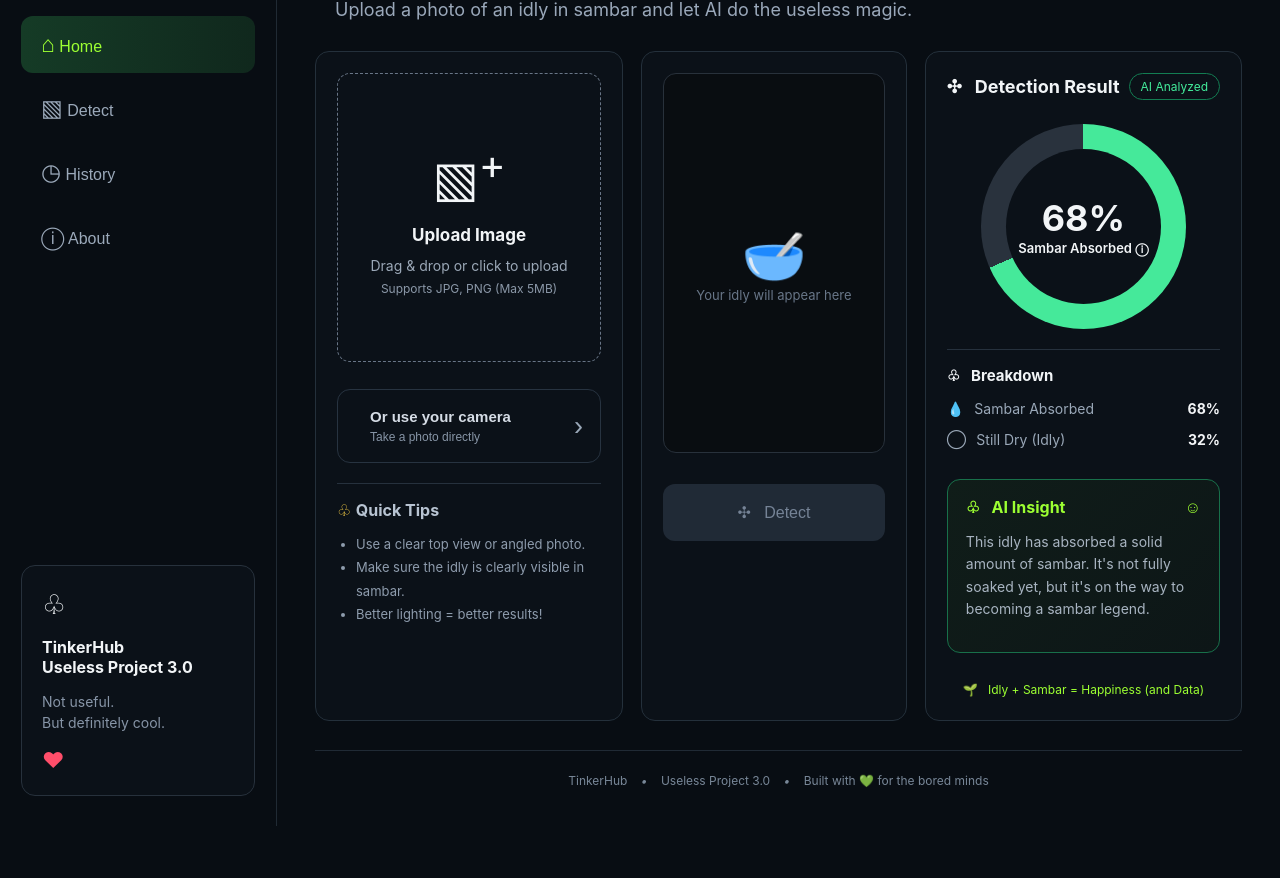
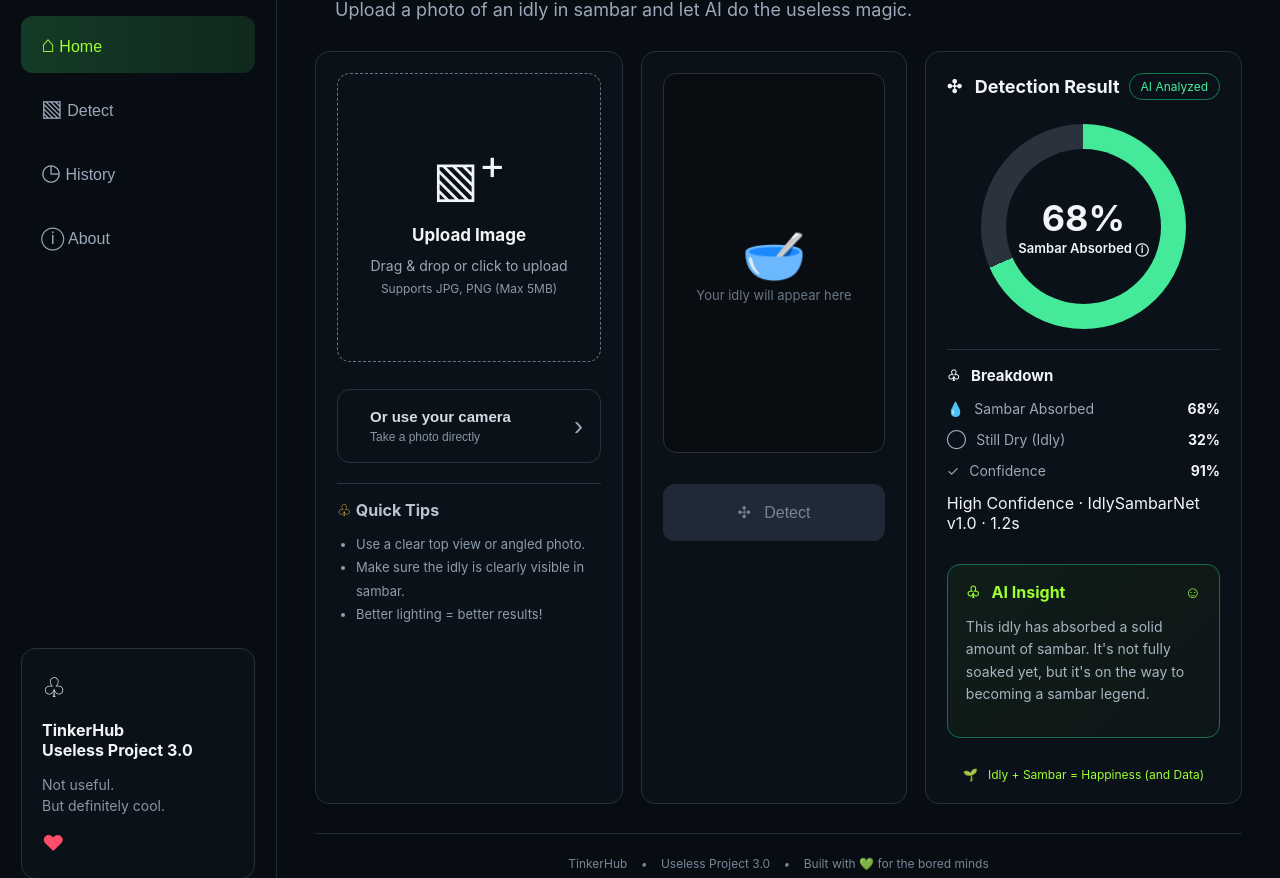
Before and after one commit to Albert-Shibu/SAQIAS, a Flask app: page / in a window 1280 px wide. Shown: the part 145-1023 px from the top of the page. Before the commit the page ends 971 px from the top, so only its background shows below. Run offline with Flask 3, Linux system fonts and the light colour scheme.

Commit message:
Updated project

```diff
--- a/app.py
+++ b/app.py
@@ -23,14 +23,13 @@ def detect():
     path = INPUT / secure_filename(image.filename)
     image.save(path)
 
-    # Replace this demo result with your friend's AI:
-    # from vision.measurements import analyze_image
-    # return jsonify(analyze_image(str(path)))
-
     return jsonify(
         absorption=68.4,
         dry=31.6,
         confidence=91.2,
+        confidence_label="High Confidence",
+        model_version="IdlySambarNet v1.0-useless",
+        analysis_time_ms=1240,
         insight="This idly has absorbed a solid amount of sambar. It's not fully soaked yet, but it's on the way to becoming a sambar legend."
     )
 
--- a/templates/index.html
+++ b/templates/index.html
@@ -77,6 +77,13 @@
       <h3>♧ &nbsp; Breakdown</h3>
       <div class="metric">💧 <span>Sambar Absorbed</span><b id="absorbed">68%</b></div>
       <div class="metric">◯ <span>Still Dry (Idly)</span><b id="dry">32%</b></div>
+      <div class="metric">✓ <span>Confidence</span><b id="confidence">91%</b></div>
+
+      <div class="meta">
+        <span id="confidenceLabel">High Confidence</span> ·
+        <span id="modelVersion">IdlySambarNet v1.0</span> ·
+        <span id="analysisTime">1.2s</span>
+      </div>
 
       <div class="insight">
         <b>♧ &nbsp; AI Insight <span>☺</span></b>
```
